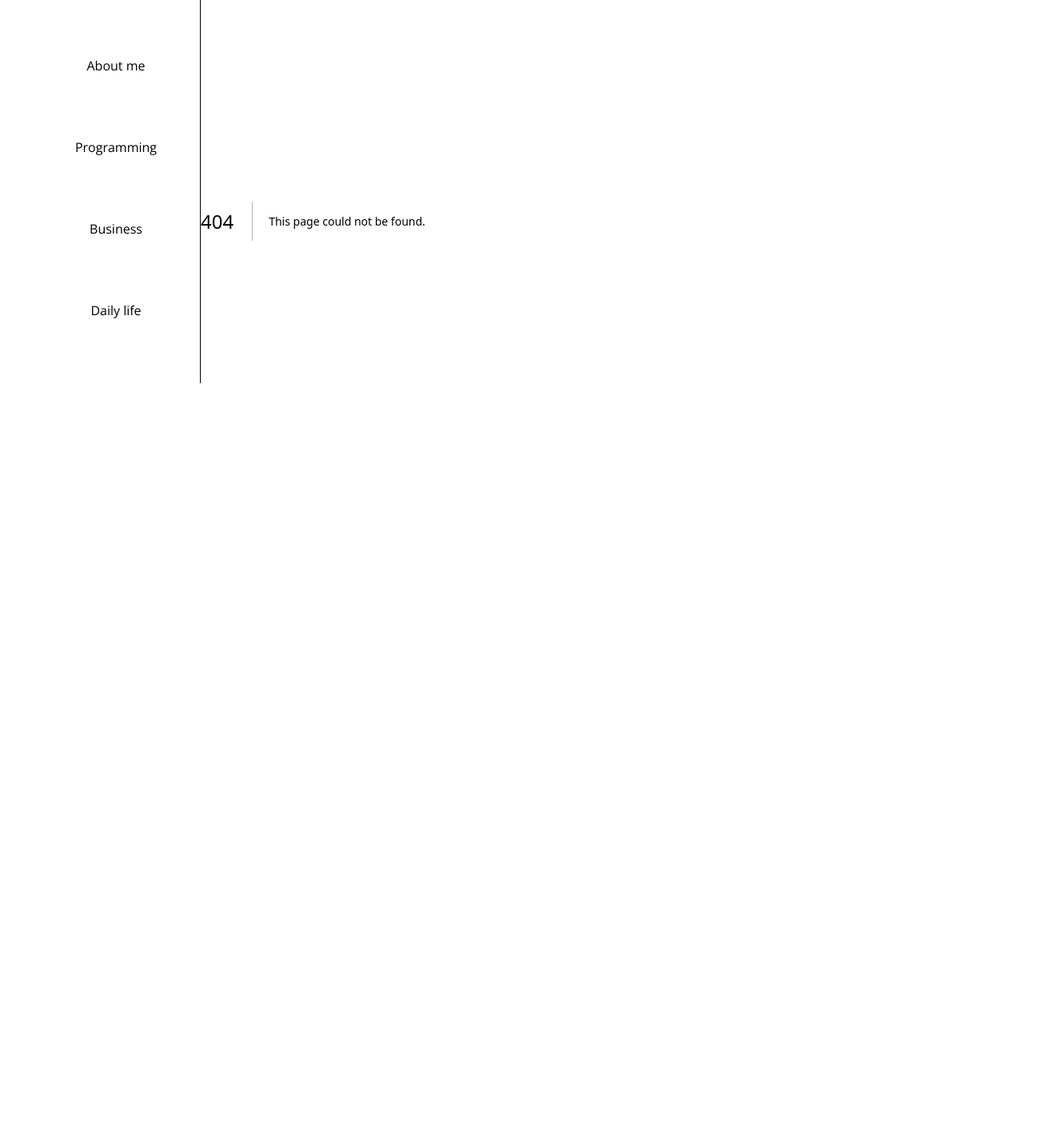
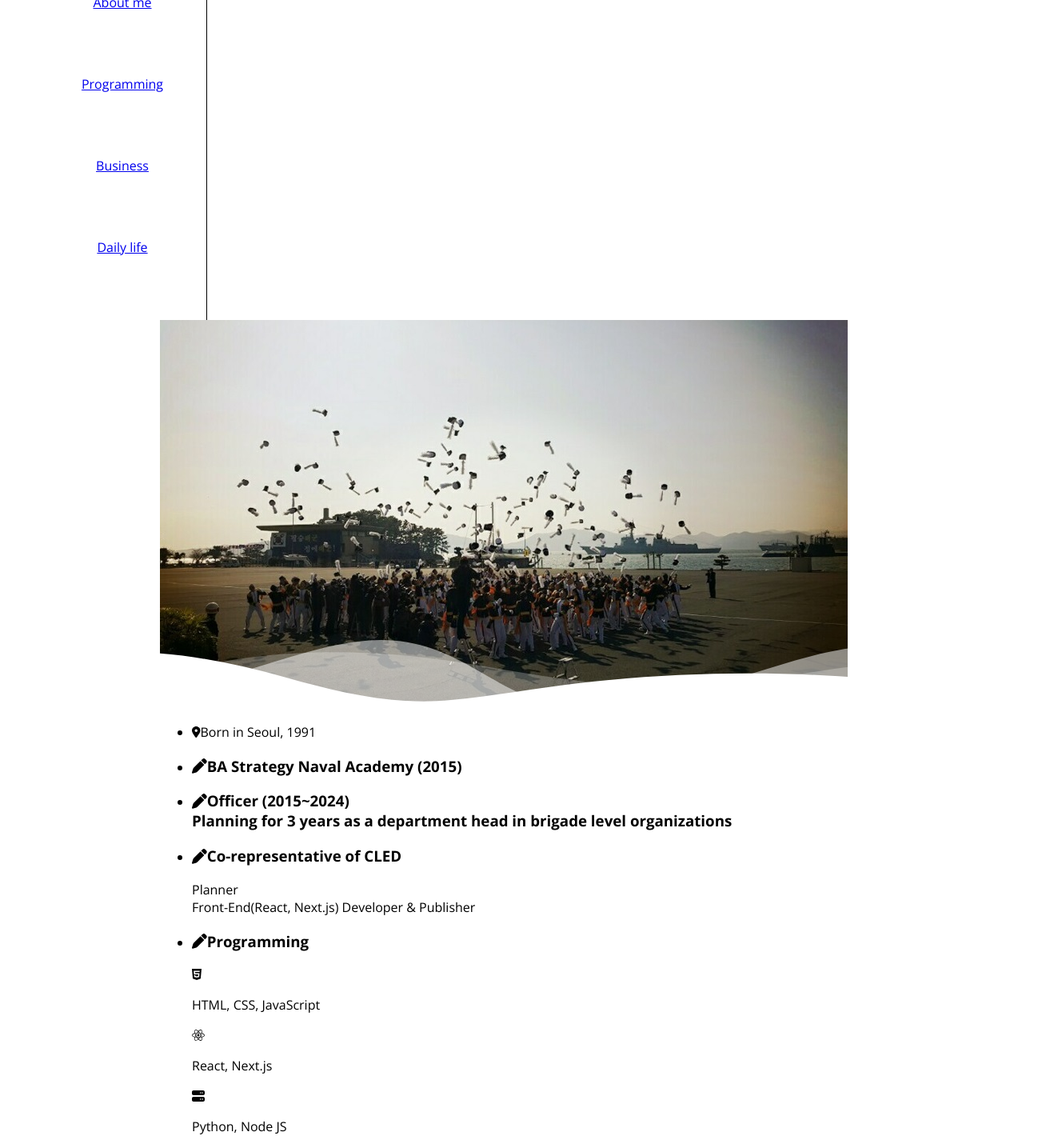
Before and after one commit to rainofmay/mayblog, a Next.js app: page /about in a window 1280 px wide. Before the commit this address had no page. Shown: the part 211-1646 px from the top of the page at 80% size, 1318 px wide, since content can reach past the window. Before the commit the page ends 887 px from the top, so only its background shows below. Built offline with nearby package versions, Linux system fonts and the light colour scheme.

Commit message:
20230716

```diff
--- a/package.json
+++ b/package.json
@@ -10,6 +10,8 @@
   },
   "dependencies": {
     "@fortawesome/fontawesome-svg-core": "^6.4.0",
+    "@fortawesome/free-brands-svg-icons": "^6.4.0",
+    "@fortawesome/free-regular-svg-icons": "^6.4.0",
     "@fortawesome/free-solid-svg-icons": "^6.4.0",
     "@fortawesome/react-fontawesome": "^0.2.0",
     "@types/node": "20.4.1",
--- /dev/null
+++ b/src/app/about/about.module.css
@@ -0,0 +1,27 @@
+
+.background {
+  position: relative;
+  width: 130%;
+
+}
+
+.background .divider {
+  position: absolute;
+  bottom: 0;
+  left: 0;
+  width: 100%;
+  overflow: hidden;
+  line-height: 0;
+  transform: rotate(180deg);
+}
+
+.background .divider svg {
+  position: relative;
+  display: block;
+  width: calc(134% + 1.3px);
+  height: 96px;
+}
+
+.background .divider .shapeFill {
+  fill: #FFFFFF;
+}
--- /dev/null
+++ b/src/app/about/page.tsx
@@ -0,0 +1,93 @@
+import Image from "next/image";
+import styles from "./about.module.css";
+import background from "../../../public/images/background.jpg";
+import { FontAwesomeIcon } from "@fortawesome/react-fontawesome";
+import {
+  faPen,
+  faLocationDot,
+  faServer,
+} from "@fortawesome/free-solid-svg-icons";
+import { faHtml5, faReact } from "@fortawesome/free-brands-svg-icons";
+
+export default function AboutPage() {
+  return (
+    <>
+      <div className={styles.background}>
+        <Image src={background} alt="background" />
+        <div className={styles.divider}>
+          <svg
+            xmlns="http://www.w3.org/2000/svg"
+            viewBox="0 0 1200 120"
+            preserveAspectRatio="none"
+          >
+            {" "}
+            <path
+              d="M0,0V46.29c47.79,22.2,103.59,32.17,158,28,70.36-5.37,136.33-33.31,206.8-37.5C438.64,32.43,512.34,53.67,583,72.05c69.27,18,138.3,24.88,209.4,13.08,36.15-6,69.85-17.84,104.45-29.34C989.49,25,1113-14.29,1200,52.47V0Z"
+              opacity=".25"
+              className={styles.shapeFill}
+            ></path>{" "}
+            <path
+              d="M0,0V15.81C13,36.92,27.64,56.86,47.69,72.05,99.41,111.27,165,111,224.58,91.58c31.15-10.15,60.09-26.07,89.67-39.8,40.92-19,84.73-46,130.83-49.67,36.26-2.85,70.9,9.42,98.6,31.56,31.77,25.39,62.32,62,103.63,73,40.44,10.79,81.35-6.69,119.13-24.28s75.16-39,116.92-43.05c59.73-5.85,113.28,22.88,168.9,38.84,30.2,8.66,59,6.17,87.09-7.5,22.43-10.89,48-26.93,60.65-49.24V0Z"
+              opacity=".5"
+              className={styles.shapeFill}
+            ></path>{" "}
+            <path
+              d="M0,0V5.63C149.93,59,314.09,71.32,475.83,42.57c43-7.64,84.23-20.12,127.61-26.46,59-8.63,112.48,12.24,165.56,35.4C827.93,77.22,886,95.24,951.2,90c86.53-7,172.46-45.71,248.8-84.81V0Z"
+              className={styles.shapeFill}
+            ></path>{" "}
+          </svg>
+        </div>
+      </div>
+      <section className={styles.introduction}>
+        <ul>
+          <li>
+            <FontAwesomeIcon icon={faLocationDot} size="sm" />
+            Born in Seoul, 1991
+          </li>
+          <li>
+            <h3>
+              <FontAwesomeIcon icon={faPen} size="1x" />
+              BA Strategy Naval Academy (2015)
+            </h3>
+          </li>
+          <li>
+            <h3>
+              <FontAwesomeIcon icon={faPen} size="1x" />
+              Officer (2015~2024) <br />
+              Planning for 3 years as a department head in brigade level
+              organizations
+            </h3>
+          </li>
+          <li>
+            <h3>
+              <FontAwesomeIcon icon={faPen} size="1x" />
+              Co-representative of CLED
+            </h3>
+            <p>
+              Planner <br />
+              Front-End(React, Next.js) Developer & Publisher
+            </p>
+          </li>
+          <li>
+            <h3>
+              <FontAwesomeIcon icon={faPen} size="1x" />
+              Programming
+            </h3>
+            <div>
+              <FontAwesomeIcon icon={faHtml5} size="1x" />
+              <p>HTML, CSS, JavaScript</p>
+            </div>
+            <div>
+              <FontAwesomeIcon icon={faReact} size="1x" />
+              <p>React, Next.js</p>
+            </div>
+            <div>
+              <FontAwesomeIcon icon={faServer} size="1x" />
+              <p>Python, Node JS</p>
+            </div>
+          </li>
+        </ul>
+      </section>
+    </>
+  );
+}
--- a/src/app/components/header/header.module.css
+++ b/src/app/components/header/header.module.css
@@ -1,12 +1,21 @@
+.header {
+  width:70%;
+}
+
 .title {
   display: flex;
   align-items: center;
+  justify-content: space-between;
   outline: none;
-  padding: 0 60px 0 60px;
 }
 
 .title h3 {
-  padding: 0 170px 0 500px;
+}
+
+.title .assistant{
+  display: flex;
+  justify-content: space-between;
+  align-items: center;
 }
 
 .title img {
--- a/src/app/components/header/header.tsx
+++ b/src/app/components/header/header.tsx
@@ -1,19 +1,22 @@
+'use client'
+
 import React from "react";
 import Image from "next/image";
 import Searching from "../searching/searching";
 import styles from "./header.module.css";
 import logo from "../../../../public/images/logo.png";
-import HomeButton from "../homeButton/homeButton";
-// import { FontAwesomeIcon } from "@fortawesome/react-fontawesome";
-// import { faHouse } from "@fortawesome/free-solid-svg-icons";
+import Link from "next/link";
+import {useRouter} from 'next/navigation';
 
 export default function Header() {
+  const router = useRouter();
   return (
     <header className={styles.header}>
       <div className={styles.title}>
-        <Image src={logo} alt="logo" width="110" height="80" />
+        <Image src={logo} alt="logo" width="110" height="80" onClick={()=> {
+          router.push('/')
+        }} />
         <h3>Nemo's Blog</h3>
-        <HomeButton />
         <Searching />
       </div>
     </header>
--- a/src/app/components/sidemenu/sidemenu.tsx
+++ b/src/app/components/sidemenu/sidemenu.tsx
@@ -3,6 +3,7 @@
 import React, { useState } from "react";
 import styles from "./sidemenu.module.css";
 import Profile from "../profile/profile";
+import Link from "next/link";
 
 export default function Sidemenu() {
   const categories = ["About me", "Programming", "Business", "Daily life"];
@@ -15,9 +16,10 @@
         <ul>
           {category.map((value, index) => (
             <li key={index} className={styles.lists}>
-              {value}
-              <a href=""></a>
-            </li>  //li 안에 div 안에 a
+              <div>
+                <Link href={value=== "About me" ? "/about" :`/${value}`}>{value}</Link>
+              </div>
+            </li> //li 안에 div 안에 a
           ))}
         </ul>
       </nav>
--- a/src/app/layout.tsx
+++ b/src/app/layout.tsx
@@ -19,11 +19,14 @@
   return (
     <html lang="en" className={sans.className}>
       <body>
-        <Header />
         <div className={styles.layout}>
           <Sidemenu />
+          <Header />
+        </div>
+        <div className={styles.children}>
           <main>{children}</main>
         </div>
+
       </body>
     </html>
   );
--- a/src/app/page.module.css
+++ b/src/app/page.module.css
@@ -5,3 +5,8 @@
 .layout {
   display: flex;
 }
+
+.children {
+  position: absolute;
+  left: 200px;
+}
```
Also changed, not shown: 1 other file (tests, documents, lock files or other folders).
